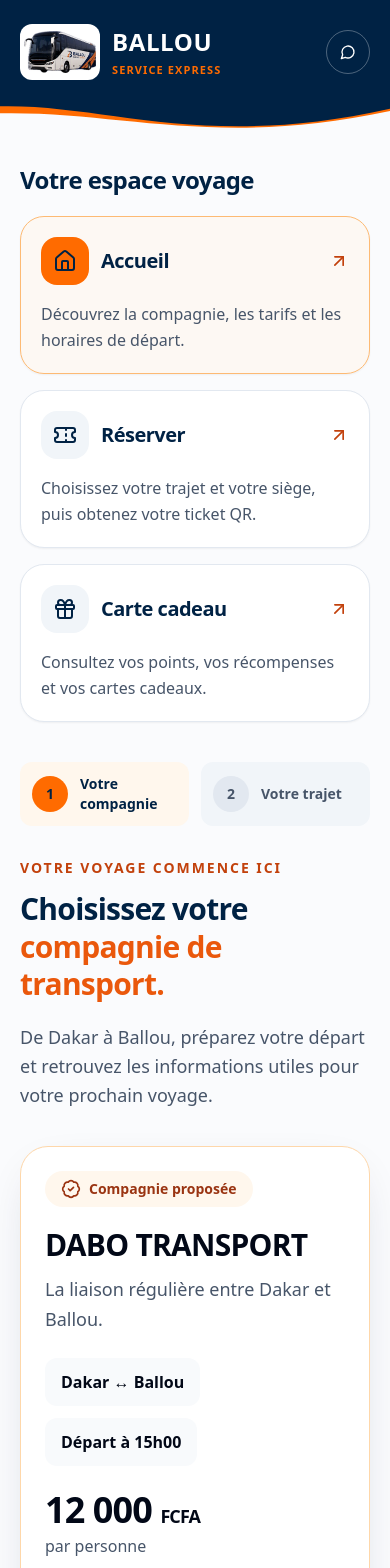
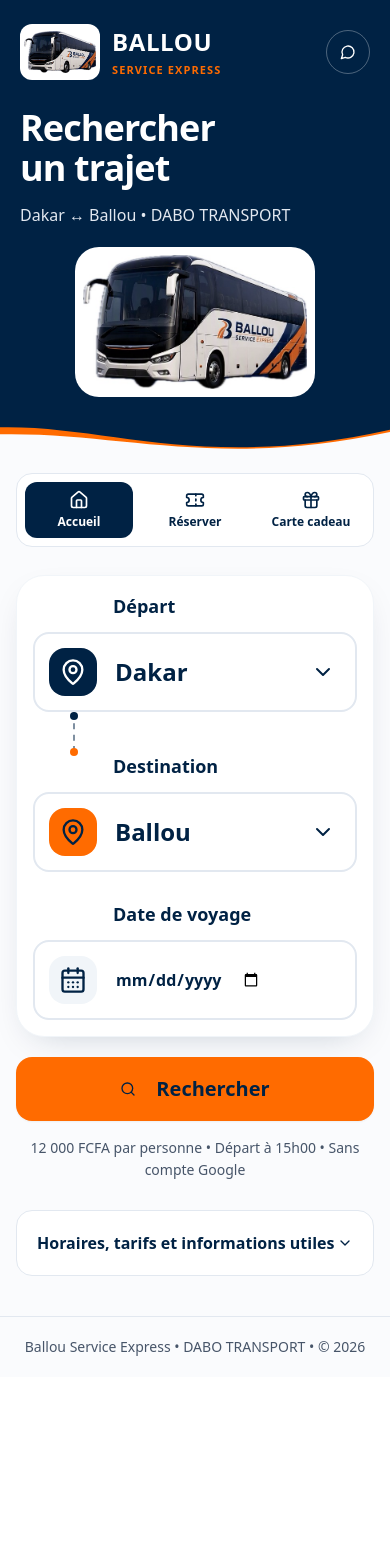
Before and after one commit to kissima99/e-ticket, a React (Vite) app: page / in a window 390 px wide. Shown: the top 1568 px of the page. After the commit the page ends 1377 px from the top, so only its background shows below. Built offline with nearby package versions, Linux system fonts and the light colour scheme.

Commit message:
Recherche de trajet inspirée de l’affiche et accueil allégé

```diff
--- a/src/components/HomeModules.tsx
+++ b/src/components/HomeModules.tsx
@@ -1,27 +1,15 @@
 import { Link } from "react-router-dom";
-import { ArrowUpRight, Gift, House, Ticket } from "lucide-react";
+import { Gift, House, Ticket } from "lucide-react";
 
-export default function HomeModules({ onAccueil }: { onAccueil: () => void }) {
-  const links = [
-    { title: "Accueil", text: "Découvrez la compagnie, les tarifs et les horaires de départ.", icon: House, path: "/" },
-    { title: "Réserver", text: "Choisissez votre trajet et votre siège, puis obtenez votre ticket QR.", icon: Ticket, path: "/reservation" },
-    { title: "Carte cadeau", text: "Consultez vos points, vos récompenses et vos cartes cadeaux.", icon: Gift, path: "/fidelite" },
-  ];
+export default function HomeModules() {
   return (
-    <nav aria-label="Navigation principale" className="mb-10 sm:mb-12">
-      <h2 className="mb-5 text-2xl font-extrabold tracking-tight text-brand-navy sm:text-3xl">Votre espace voyage</h2>
-      <div className="grid gap-4 md:grid-cols-3">
-        {links.map(({ title, text, icon: Icon, path }) => (
-          <Link key={title} to={path} onClick={path === "/" ? onAccueil : undefined} aria-current={path === "/" ? "page" : undefined} className={`group flex h-full flex-col rounded-3xl border p-5 text-brand-navy shadow-sm transition-colors focus-visible:outline-none focus-visible:ring-2 focus-visible:ring-orange-600 sm:p-6 ${path === "/" ? "border-orange-300 bg-orange-50/60" : "border-slate-200 bg-white hover:border-orange-300 hover:bg-orange-50/30"}`}>
-            <div className="flex items-center gap-3">
-              <span className={`flex h-12 w-12 shrink-0 items-center justify-center rounded-2xl ${path === "/" ? "bg-brand-orange text-brand-navy" : "bg-slate-100 text-brand-navy"}`}><Icon className="h-6 w-6" aria-hidden="true" /></span>
-              <h3 className="flex-1 text-xl font-extrabold tracking-tight sm:text-2xl">{title}</h3>
-              <ArrowUpRight className="h-5 w-5 shrink-0 text-orange-700 transition-transform group-hover:-translate-y-0.5 group-hover:translate-x-0.5 motion-reduce:transform-none" aria-hidden="true" />
-            </div>
-            <p className="mt-4 text-base leading-relaxed text-slate-600">{text}</p>
-          </Link>
-        ))}
-      </div>
+    <nav aria-label="Navigation principale" className="mb-7 grid grid-cols-3 gap-2 rounded-2xl border border-slate-200 bg-white p-2 sm:gap-3">
+      {[{ title: "Accueil", icon: House, path: "/" }, { title: "Réserver", icon: Ticket, path: "/reservation" }, { title: "Carte cadeau", icon: Gift, path: "/fidelite" }].map(({ title, icon: Icon, path }) => (
+        <Link key={path} to={path} aria-current={path === "/" ? "page" : undefined} className={`flex min-h-12 min-w-0 flex-col items-center justify-center gap-1 rounded-xl px-1 py-2 text-center text-xs font-bold transition-colors focus-visible:outline-none focus-visible:ring-2 focus-visible:ring-orange-600 sm:flex-row sm:gap-2 sm:px-3 sm:text-base ${path === "/" ? "bg-brand-navy text-white" : "text-brand-navy hover:bg-orange-50"}`}>
+          <Icon className="h-5 w-5 shrink-0" aria-hidden="true" />
+          {title}
+        </Link>
+      ))}
     </nav>
   );
 }
--- a/src/components/TransportHeader.tsx
+++ b/src/components/TransportHeader.tsx
@@ -1,9 +1,10 @@
+import type { ReactNode } from "react";
 import { Link } from "react-router-dom";
 import { ArrowLeft, MessageCircle } from "lucide-react";
 import { Button } from "@/components/ui/button";
 import { Dialog, DialogContent, DialogHeader, DialogTitle, DialogTrigger } from "@/components/ui/dialog";
 
-export default function TransportHeader({ back = false }: { back?: boolean }) {
+export default function TransportHeader({ back = false, children }: { back?: boolean; children?: ReactNode }) {
   return (
     <header className="relative overflow-hidden bg-brand-navy text-white">
       <div className="mx-auto flex max-w-6xl items-center justify-between gap-3 px-5 py-6 md:px-8 md:py-8">
@@ -30,6 +31,7 @@ export default function TransportHeader({ back = false }: { back?: boolean }) {
           </DialogContent>
         </Dialog>
       </div>
+      {children}
       <svg className="block h-7 w-full md:h-10" viewBox="0 0 1440 60" preserveAspectRatio="none" aria-hidden="true">
         <path d="M0 5 C400 0 750 100 1440 10 L1440 60 L0 60Z" fill="#FF6B00" />
         <path d="M0 20 C450 15 800 95 1440 15 L1440 60 L0 60Z" fill="#FAFBFD" />
--- a/src/pages/Index.tsx
+++ b/src/pages/Index.tsx
@@ -1,26 +1,25 @@
 import { useRef, useState } from "react";
 import { Link } from "react-router-dom";
-import { ArrowLeft, ArrowRight, BadgeCheck, Bus, CalendarDays, Check, ChevronRight, Clock3, MapPin, Search, ShieldCheck, Ticket } from "lucide-react";
+import { ArrowRight, CalendarDays, MapPin, Search } from "lucide-react";
 import { Button } from "@/components/ui/button";
 import { Card } from "@/components/ui/card";
 import { Input } from "@/components/ui/input";
 import { Label } from "@/components/ui/label";
 import { Select, SelectContent, SelectItem, SelectTrigger, SelectValue } from "@/components/ui/select";
+import { Accordion, AccordionContent, AccordionItem, AccordionTrigger } from "@/components/ui/accordion";
 import TransportHeader from "@/components/TransportHeader";
 import HomeModules from "@/components/HomeModules";
 import TravelInformation from "@/components/TravelInformation";
+import { cities } from "@/lib/booking";
 
-const cities = ["Dakar", "Ballou", "Touba", "Dara Djolof", "Ouroussogui", "Sèmè", "Tamba", "Kaolack", "Goudiry", "Kidira", "Bakel", "Bema", "Gabou", "Sarré"];
 const today = () => { const d = new Date(); return `${d.getFullYear()}-${String(d.getMonth() + 1).padStart(2, "0")}-${String(d.getDate()).padStart(2, "0")}`; };
 
 export default function Index() {
-  const [chosen, setChosen] = useState(false);
   const [departure, setDeparture] = useState("Dakar");
   const [arrival, setArrival] = useState("Ballou");
   const [date, setDate] = useState("");
   const [result, setResult] = useState<{ departure: string; arrival: string; date: string; available: boolean } | null>(null);
   const resultRef = useRef<HTMLDivElement>(null);
-  const chooseCompany = () => { setChosen(true); setResult(null); window.scrollTo({ top: 0, behavior: "smooth" }); };
 
   function search(event: React.FormEvent<HTMLFormElement>) {
     event.preventDefault();
@@ -30,129 +29,87 @@ export default function Index() {
     requestAnimationFrame(() => resultRef.current?.scrollIntoView({ behavior: "smooth", block: "center" }));
   }
 
-  const field = "h-14 rounded-xl border-slate-200 bg-white text-base font-semibold text-brand-navy focus:ring-brand-orange sm:text-lg";
-  const labelClass = "flex items-center gap-2 text-base font-semibold text-brand-navy";
+  const field = "h-20 rounded-2xl border-2 border-slate-200 bg-white pl-20 pr-5 text-2xl font-bold text-brand-navy focus:ring-brand-orange sm:h-24 sm:pl-24 sm:text-3xl [&>svg]:h-6 [&>svg]:w-6 [&>svg]:opacity-100";
+  const labelClass = "block pl-20 text-lg font-bold text-brand-navy sm:pl-24 sm:text-xl";
   return (
     <div className="min-h-screen bg-[#FAFBFD] text-brand-navy">
-      <TransportHeader />
-      <main className="mx-auto max-w-6xl px-5 pb-12 pt-8 md:px-8 md:pt-12">
-        <HomeModules onAccueil={() => { setChosen(false); setResult(null); }} />
-        <div className="mb-8 grid max-w-lg grid-cols-2 gap-3 text-sm font-semibold sm:text-base">
-          <button type="button" onClick={() => setChosen(false)} className="flex items-center gap-3 rounded-xl bg-orange-50 px-3 py-3 text-left text-brand-navy hover:bg-orange-100 focus-visible:outline-none focus-visible:ring-2 focus-visible:ring-orange-600">
-            <span className="flex h-9 w-9 shrink-0 items-center justify-center rounded-full bg-brand-orange text-brand-navy">{chosen ? <Check className="h-5 w-5" /> : "1"}</span>
-            Votre compagnie
-          </button>
-          <div className={`flex items-center gap-3 rounded-xl px-3 py-3 ${chosen ? "bg-orange-50 text-brand-navy" : "bg-slate-100 text-slate-600"}`}>
-            <span className={`flex h-9 w-9 shrink-0 items-center justify-center rounded-full ${chosen ? "bg-brand-orange text-brand-navy" : "bg-slate-200 text-slate-600"}`}>2</span>
-            Votre trajet
+      <TransportHeader>
+        <div className="mx-auto grid max-w-4xl items-center gap-5 px-5 pb-7 pt-1 sm:grid-cols-2 sm:gap-8 sm:px-8 sm:pb-10">
+          <div>
+            <h1 className="text-4xl font-extrabold leading-[1.1] tracking-tight sm:text-5xl lg:text-6xl">Rechercher<br />un trajet</h1>
+            <p className="mt-4 text-base font-medium text-slate-200">Dakar ↔ Ballou • DABO TRANSPORT</p>
+          </div>
+          <div className="mx-auto w-full max-w-[240px] rounded-3xl bg-white p-2 sm:max-w-none sm:p-3">
+            <img src="/assets/bus-ballou-service-express.jpeg" alt="Autocar Ballou Service Express, blanc, bleu et orange" width={559} height={333} className="aspect-[559/333] w-full object-contain" />
+          </div>
+        </div>
+      </TransportHeader>
+
+      <main className="mx-auto max-w-2xl px-4 pb-10 pt-5 sm:px-6 sm:pt-7">
+        <HomeModules />
+        <form onSubmit={search}>
+          <Card className="rounded-[28px] border-slate-100 bg-white p-4 shadow-[0_12px_36px_-18px_rgba(0,34,68,0.25)] sm:rounded-[32px] sm:p-7">
+            <h2 className="sr-only">Critères de recherche du trajet</h2>
+            <div>
+              <Label htmlFor="departure" className={labelClass}>Départ</Label>
+              <div className="relative mt-3">
+                <Select value={departure} onValueChange={value => { setDeparture(value); if (value === arrival) setArrival(value === "Dakar" ? "Ballou" : "Dakar"); setResult(null); }}>
+                  <SelectTrigger id="departure" className={field}><SelectValue /></SelectTrigger>
+                  <SelectContent className="rounded-2xl border-slate-200 bg-white text-brand-navy">{["Dakar", "Ballou"].map(city => <SelectItem key={city} value={city} className="rounded-lg py-3 text-lg">{city}</SelectItem>)}</SelectContent>
+                </Select>
+                <span aria-hidden="true" className="pointer-events-none absolute left-4 top-1/2 flex h-12 w-12 -translate-y-1/2 items-center justify-center rounded-2xl bg-brand-navy text-white sm:left-5 sm:h-14 sm:w-14"><MapPin className="h-7 w-7 sm:h-8 sm:w-8" /></span>
               </div>
             </div>
 
-        {!chosen ? (
-          <>
-            <div className="mb-9 max-w-3xl">
-              <p className="mb-3 text-sm font-bold uppercase tracking-[0.14em] text-orange-700">Votre voyage commence ici</p>
-              <h1 className="text-3xl font-extrabold leading-tight tracking-tight sm:text-5xl">Choisissez votre<br /><span className="text-orange-600">compagnie de transport.</span></h1>
-              <p className="mt-5 max-w-2xl text-lg leading-relaxed text-slate-600">De Dakar à Ballou, préparez votre départ et retrouvez les informations utiles pour votre prochain voyage.</p>
+            <div aria-hidden="true" className="relative ml-10 h-10 border-l-2 border-dashed border-brand-navy/50 sm:ml-12"><span className="absolute -left-[5px] top-0 h-2 w-2 rounded-full bg-brand-navy" /><span className="absolute -bottom-1 -left-[5px] h-2 w-2 rounded-full bg-brand-orange" /></div>
+
+            <div>
+              <Label htmlFor="arrival" className={labelClass}>Destination</Label>
+              <div className="relative mt-3">
+                <Select value={arrival} onValueChange={value => { setArrival(value); setResult(null); }}>
+                  <SelectTrigger id="arrival" className={field}><SelectValue /></SelectTrigger>
+                  <SelectContent className="rounded-2xl border-slate-200 bg-white text-brand-navy">{cities.filter(city => city !== departure).map(city => <SelectItem key={city} value={city} className="rounded-lg py-3 text-lg">{city}</SelectItem>)}</SelectContent>
+                </Select>
+                <span aria-hidden="true" className="pointer-events-none absolute left-4 top-1/2 flex h-12 w-12 -translate-y-1/2 items-center justify-center rounded-2xl bg-brand-orange text-brand-navy sm:left-5 sm:h-14 sm:w-14"><MapPin className="h-7 w-7 sm:h-8 sm:w-8" /></span>
               </div>
-            <Card className="overflow-hidden rounded-[28px] border-orange-200 bg-white shadow-[0_14px_50px_-25px_rgba(0,34,68,0.3)]">
-              <div className="grid items-center gap-7 p-6 sm:p-9 md:grid-cols-2">
-                <div>
-                  <span className="inline-flex items-center gap-2 rounded-full bg-orange-50 px-4 py-2 text-sm font-semibold text-orange-800"><BadgeCheck className="h-5 w-5" /> Compagnie proposée</span>
-                  <h2 className="mt-5 text-3xl font-black tracking-tight sm:text-4xl">DABO TRANSPORT</h2>
-                  <p className="mt-3 text-lg leading-relaxed text-slate-600">La liaison régulière entre Dakar et Ballou.</p>
-                  <div className="my-6 flex flex-wrap gap-3 text-base font-semibold"><span className="rounded-xl bg-slate-50 px-4 py-3">Dakar ↔ Ballou</span><span className="rounded-xl bg-slate-50 px-4 py-3">Départ à 15h00</span></div>
-                  <div className="mb-7"><p className="text-4xl font-extrabold tracking-tight">12 000 <span className="text-lg font-bold">FCFA</span></p><p className="mt-1 text-base text-slate-600">par personne</p></div>
-                  <Button onClick={chooseCompany} className="h-auto min-h-14 w-full whitespace-normal rounded-xl bg-brand-orange px-5 py-3 text-base font-bold text-brand-navy hover:bg-orange-500 sm:w-auto sm:text-lg">Choisir DABO TRANSPORT <ChevronRight className="ml-2 h-5 w-5 shrink-0" /></Button>
             </div>
-                <figure className="min-w-0 rounded-3xl border border-slate-100 bg-white p-3 sm:p-4">
-                  <img src="/assets/bus-ballou-service-express.jpeg" alt="Autocar Ballou Service Express, blanc, bleu et orange" width={559} height={333} className="aspect-[559/333] w-full object-contain" />
-                  <figcaption className="mt-4 border-t border-slate-100 pt-4 text-center text-base font-semibold text-brand-navy">Ballou Service Express</figcaption>
-                </figure>
+
+            <div className="mt-7 sm:mt-8">
+              <Label htmlFor="date" className={labelClass}>Date de voyage</Label>
+              <div className="relative mt-3">
+                <Input id="date" type="date" required min={today()} value={date} onChange={event => { setDate(event.target.value); setResult(null); }} className="h-20 min-w-0 rounded-2xl border-2 border-slate-200 bg-white pl-20 pr-4 text-base font-semibold text-brand-navy focus-visible:ring-brand-orange sm:h-24 sm:pl-24 sm:text-xl" />
+                <span aria-hidden="true" className="pointer-events-none absolute left-4 top-1/2 flex h-12 w-12 -translate-y-1/2 items-center justify-center rounded-2xl bg-slate-100 text-brand-navy sm:left-5 sm:h-14 sm:w-14"><CalendarDays className="h-7 w-7 sm:h-8 sm:w-8" /></span>
+              </div>
             </div>
           </Card>
-          </>
-        ) : (
-          <>
-            <button onClick={() => { setChosen(false); setResult(null); }} className="mb-6 inline-flex items-center gap-2 text-base font-semibold text-slate-600 hover:text-orange-700"><ArrowLeft className="h-5 w-5" /> Changer de compagnie</button>
-            <div className="grid items-start gap-7 lg:grid-cols-[minmax(0,1fr)_340px]">
-              <section>
-                <p className="mb-3 text-sm font-bold uppercase tracking-[0.12em] text-orange-700">DABO TRANSPORT • Recherche de trajet</p>
-                <h1 className="text-3xl font-extrabold leading-tight tracking-tight sm:text-4xl">Trouvez votre trajet.<br /><span className="text-orange-600">Préparez votre départ.</span></h1>
-                <p className="mb-8 mt-5 text-lg leading-relaxed text-slate-600">Indiquez votre départ, votre destination et la date de votre voyage. Vous pourrez ensuite choisir votre siège.</p>
-                <form onSubmit={search} className="rounded-3xl border border-slate-200 bg-white p-5 shadow-sm sm:p-7">
-                  <h2 className="mb-6 text-xl font-extrabold sm:text-2xl">Rechercher un trajet</h2>
-                  <div className="grid gap-6 sm:grid-cols-2">
-                    <div className="space-y-3">
-                      <Label htmlFor="departure" className={labelClass}><MapPin className="h-5 w-5 text-orange-700" /> Ville de départ</Label>
-                      <Select value={departure} onValueChange={value => { setDeparture(value); if (value === arrival) setArrival(value === "Dakar" ? "Ballou" : "Dakar"); setResult(null); }}><SelectTrigger id="departure" className={field}><SelectValue /></SelectTrigger><SelectContent>{["Dakar", "Ballou"].map(city => <SelectItem key={city} value={city}>{city}</SelectItem>)}</SelectContent></Select>
-                    </div>
-                    <div className="space-y-3">
-                      <Label htmlFor="arrival" className={labelClass}><MapPin className="h-5 w-5 text-orange-700" /> Destination</Label>
-                      <Select value={arrival} onValueChange={value => { setArrival(value); setResult(null); }}><SelectTrigger id="arrival" className={field}><SelectValue /></SelectTrigger><SelectContent>{cities.filter(city => city !== departure).map(city => <SelectItem key={city} value={city}>{city}</SelectItem>)}</SelectContent></Select>
-                    </div>
-                    <div className="space-y-3">
-                      <Label htmlFor="date" className={labelClass}><CalendarDays className="h-5 w-5 text-orange-700" /> Date de voyage</Label>
-                      <Input id="date" type="date" required min={today()} value={date} onChange={e => { setDate(e.target.value); setResult(null); }} className={field} />
-                    </div>
-                    <div className="space-y-3">
-                      <Label htmlFor="company" className={labelClass}><Bus className="h-5 w-5 text-orange-700" /> Compagnie</Label>
-                      <Select value="dabo"><SelectTrigger id="company" className={field}><SelectValue /></SelectTrigger><SelectContent><SelectItem value="dabo">DABO TRANSPORT</SelectItem></SelectContent></Select>
-                    </div>
-                  </div>
-                  <Button type="submit" className="mt-7 h-auto min-h-14 w-full whitespace-normal rounded-xl bg-brand-orange px-4 py-4 text-base font-bold text-brand-navy hover:bg-orange-500 sm:text-lg"><Search className="mr-2 h-5 w-5 shrink-0" /> Rechercher mon trajet <ArrowRight className="ml-2 hidden h-5 w-5 sm:block" /></Button>
-                  <p className="mt-4 text-center text-sm leading-relaxed text-slate-600">Sans compte Google • 12 000 FCFA par personne</p>
+          <Button type="submit" className="mt-5 h-16 w-full rounded-2xl bg-brand-orange text-xl font-extrabold text-brand-navy shadow-sm hover:bg-orange-500 sm:h-20 sm:rounded-3xl sm:text-2xl"><Search className="mr-3 h-7 w-7" /> Rechercher</Button>
+          <p className="mt-4 text-center text-sm leading-relaxed text-slate-600">12 000 FCFA par personne • Départ à 15h00 • Sans compte Google</p>
         </form>
-              </section>
-              <aside className="overflow-hidden rounded-3xl border border-orange-200 bg-white">
-                <figure className="p-4 pb-5">
-                  <img src="/assets/bus-ballou-service-express.jpeg" alt="Bus Ballou Service Express pour votre voyage avec DABO TRANSPORT" width={559} height={333} className="aspect-[559/333] w-full object-contain" />
-                  <figcaption className="mt-3 text-center text-lg font-extrabold">Ballou Service Express</figcaption>
-                </figure>
-                <div className="border-t border-orange-100 bg-orange-50/60 p-6">
-                  <h2 className="mb-5 text-xl font-extrabold">Nos départs réguliers</h2>
-                  <div className="space-y-5 text-base leading-relaxed">
-                    <div><p className="font-bold">Dakar → Ballou et arrêts</p><p className="mt-1 text-slate-600">Mardi et samedi</p><p className="mt-2 flex items-center gap-2 font-semibold"><Clock3 className="h-4 w-4 text-orange-700" /> Départ à 15h00</p></div>
-                    <div className="h-px bg-orange-200" />
-                    <div><p className="font-bold">Ballou → Dakar et arrêts</p><p className="mt-1 text-slate-600">Lundi et jeudi</p><p className="mt-2 flex items-center gap-2 font-semibold"><Clock3 className="h-4 w-4 text-orange-700" /> Départ à 15h00</p></div>
-                  </div>
-                </div>
-              </aside>
-            </div>
+
         {result && (
-              <div ref={resultRef} aria-live="polite" className="mt-7 rounded-3xl border border-slate-200 bg-white p-6 sm:p-7">
+          <div ref={resultRef} aria-live="polite" className="mt-6 rounded-3xl border border-slate-200 bg-white p-5 sm:p-6">
             {result.available ? (
-                  <div className="flex flex-col justify-between gap-5 sm:flex-row sm:items-center">
               <div>
                 <p className="mb-2 text-sm font-bold text-orange-700">Départ programmé • DABO TRANSPORT</p>
                 <h2 className="text-2xl font-extrabold">{result.departure} <span className="text-orange-600">→</span> {result.arrival}</h2>
-                      <p className="mt-3 text-base leading-relaxed text-slate-600">{new Date(`${result.date}T12:00:00`).toLocaleDateString("fr-FR", { weekday: "long", day: "numeric", month: "long", year: "numeric" })} • 15h00 • 12 000 FCFA / personne</p>
-                      <p className="mt-2 text-sm text-slate-600">Le choix du siège se fait à l’étape suivante.</p>
-                    </div>
-                    <Button asChild className="h-14 shrink-0 rounded-xl bg-brand-navy px-6 text-base font-bold text-white hover:bg-brand-navy/90"><Link to={`/reservation?${new URLSearchParams({ departure: result.departure, arrival: result.arrival, date: result.date }).toString()}`}>Continuer <ArrowRight className="ml-2 h-5 w-5" /></Link></Button>
+                <p className="mt-3 text-base leading-relaxed text-slate-600">{new Date(`${result.date}T12:00:00`).toLocaleDateString("fr-FR", { weekday: "long", day: "numeric", month: "long", year: "numeric" })} • 15h00</p>
+                <p className="mt-2 text-sm text-slate-600">12 000 FCFA par personne. Choisissez un siège disponible à l’étape suivante.</p>
+                <Button asChild className="mt-5 h-12 w-full rounded-xl bg-brand-navy text-base font-bold text-white hover:bg-brand-navy/90"><Link to={`/reservation?${new URLSearchParams({ departure: result.departure, arrival: result.arrival, date: result.date }).toString()}`}>Continuer la réservation <ArrowRight className="ml-2 h-5 w-5" /></Link></Button>
               </div>
             ) : (
               <div><h2 className="text-xl font-extrabold">Aucun départ régulier à cette date</h2><p className="mt-3 text-base leading-relaxed text-slate-600">Depuis {result.departure}, choisissez {result.departure === "Dakar" ? "un mardi ou un samedi" : "un lundi ou un jeudi"}. Départ à 15h00.</p></div>
             )}
           </div>
         )}
-          </>
-        )}
-        <TravelInformation />
-        <section className="mt-12 border-t border-slate-200 pt-9">
-          <h2 className="mb-6 text-2xl font-extrabold tracking-tight sm:text-3xl">Pourquoi choisir Ballou Service Express ?</h2>
-          <div className="grid gap-5 sm:grid-cols-3">
-            {[{ icon: Ticket, title: "Réservez depuis chez vous", text: "Préparez votre voyage sans vous déplacer en gare." }, { icon: Clock3, title: "Des horaires clairs", text: "Retrouvez facilement les jours et heures de départ." }, { icon: ShieldCheck, title: "Sans compte Google", text: "Une fiche voyageur suffit pour votre réservation." }].map(({ icon: Icon, title, text }) => (
-              <div key={title} className="rounded-3xl border border-slate-200 bg-white p-6"><Icon className="mb-4 h-7 w-7 text-orange-700" /><h3 className="text-lg font-bold">{title}</h3><p className="mt-3 text-base leading-relaxed text-slate-600">{text}</p></div>
-            ))}
-          </div>
-        </section>
-        <section className="mt-8 flex flex-col items-start justify-between gap-6 rounded-3xl bg-brand-navy p-6 text-white sm:flex-row sm:items-center sm:p-8">
-          <div><p className="mb-3 text-sm font-bold tracking-wide text-brand-orange">Carte cadeau & fidélité</p><h2 className="text-2xl font-extrabold leading-tight sm:text-3xl">Vos voyages vous récompensent.</h2><p className="mt-3 max-w-lg text-base leading-relaxed text-slate-200">Cumulez des points et échangez-en 10 contre une réduction, une carte cadeau ou une demande de recharge.</p></div>
-          <Button asChild className="h-14 w-full shrink-0 rounded-xl bg-brand-orange px-5 text-base font-bold text-brand-navy hover:bg-orange-500 sm:w-auto"><Link to="/fidelite">Ma carte cadeau <ArrowRight className="ml-2 h-5 w-5" /></Link></Button>
-        </section>
+
+        <Accordion type="single" collapsible className="mt-7 overflow-hidden rounded-2xl border border-slate-200 bg-white">
+          <AccordionItem value="informations" className="border-0">
+            <AccordionTrigger className="px-5 py-5 text-left text-base font-bold text-brand-navy hover:no-underline">Horaires, tarifs et informations utiles</AccordionTrigger>
+            <AccordionContent className="pb-0 [&_section]:mt-0 [&_section]:rounded-none [&_section]:border-0"><TravelInformation /></AccordionContent>
+          </AccordionItem>
+        </Accordion>
       </main>
-      <footer className="bg-brand-navy px-5 py-8 text-center text-base text-white"><p className="font-bold tracking-wider">BALLOU <span className="text-brand-orange">SERVICE EXPRESS</span></p><p className="mt-3 text-sm text-slate-300">Opéré par DABO TRANSPORT • © {new Date().getFullYear()}</p></footer>
+      <footer className="border-t border-slate-200 px-5 py-5 text-center text-sm text-slate-600">Ballou Service Express • DABO TRANSPORT • © {new Date().getFullYear()}</footer>
     </div>
   );
 }
```
Lines whose indentation alone changed are shown as unchanged.
